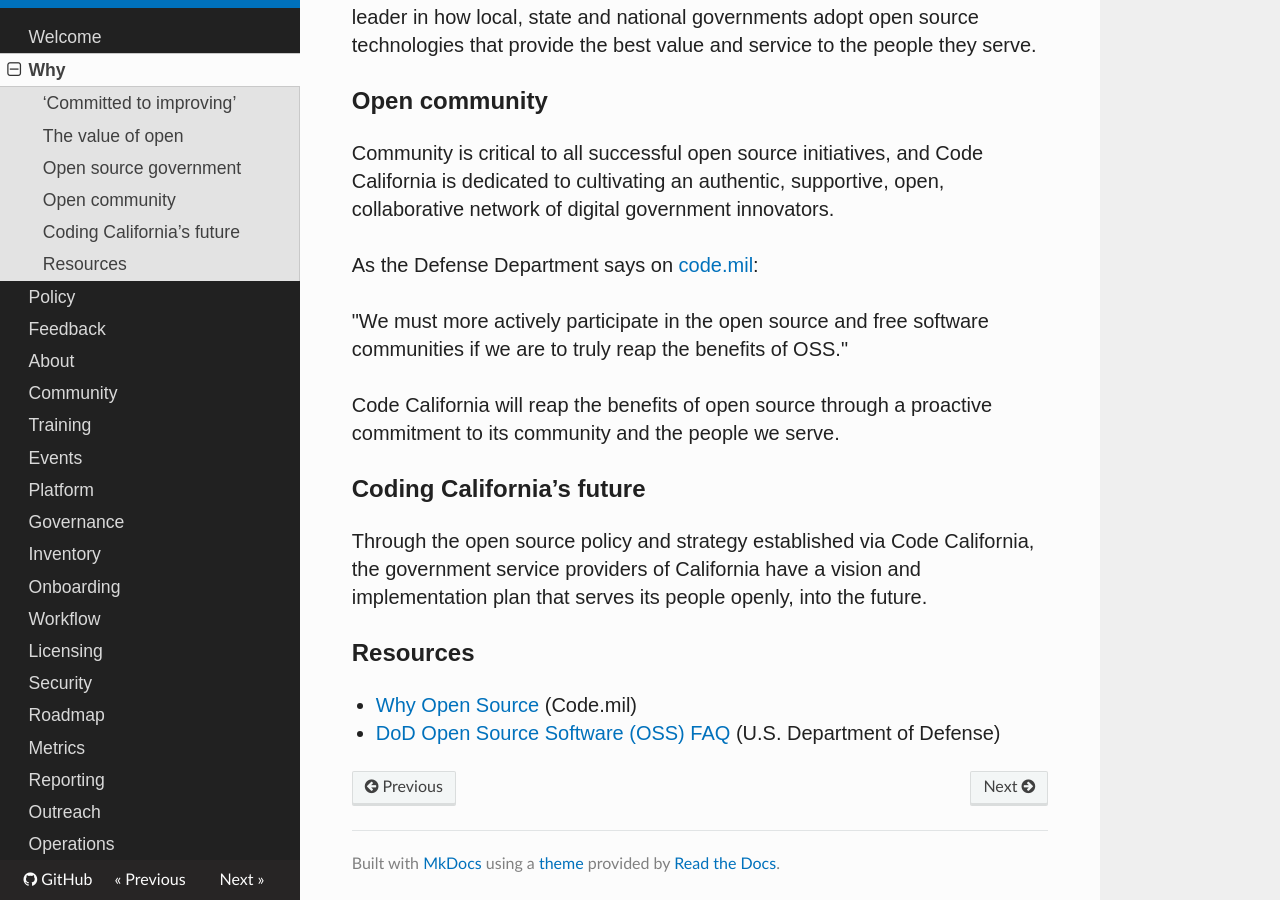
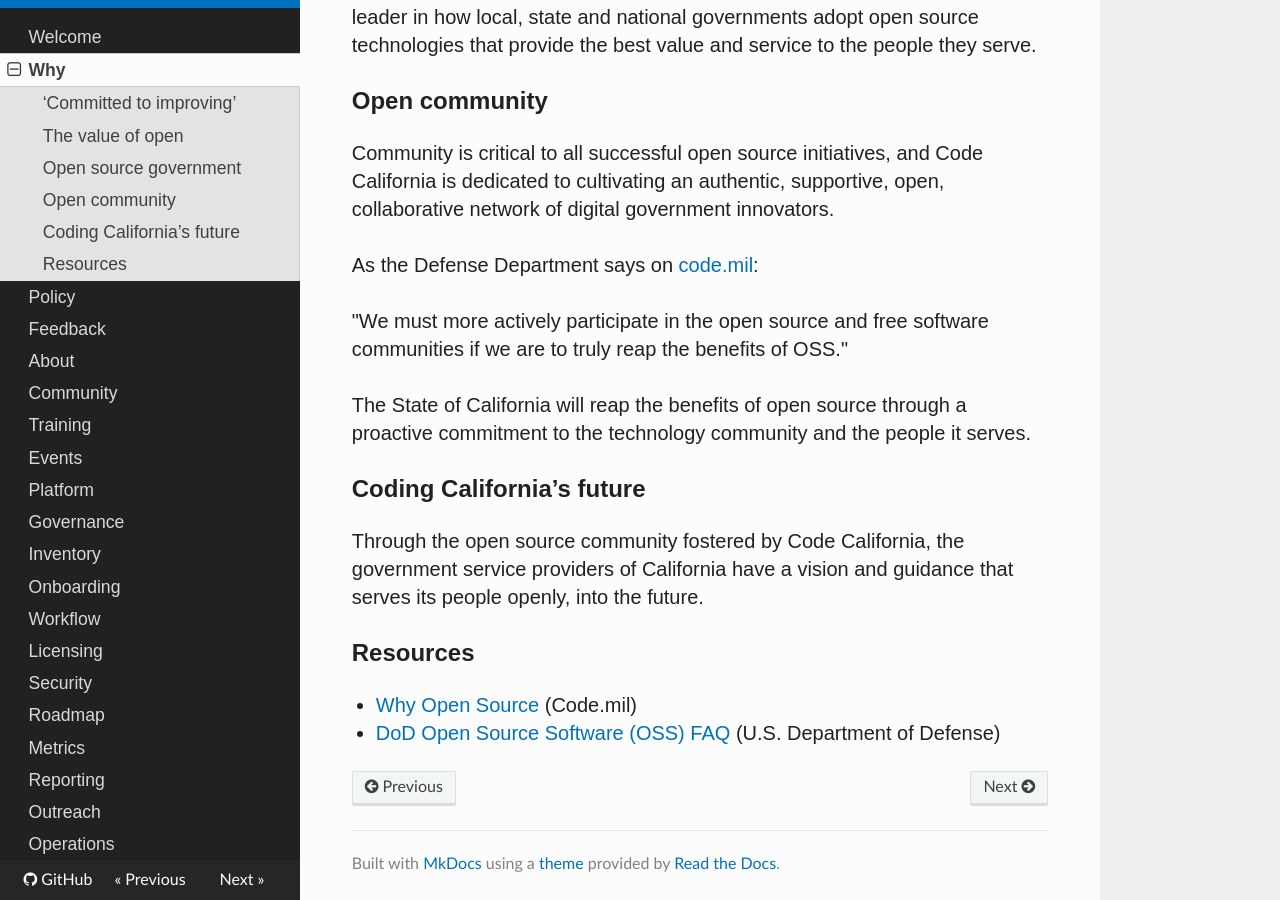
Before and after one commit to CA-CODE-Works/playbook, an MkDocs documentation site: the page built from docs/why.md, in a window 1280 px wide and 900 px high, scrolled down 2101 px. Built offline with MkDocs 1.6.1, drawn with Linux system fonts in a browser that asks for light colours; nearby versions of some CDN libraries; old or Windows-style settings are respelled for this version of MkDocs; some of the changed text lies outside the part shown.

Commit message:
Update why.md

```diff
--- a/docs/why.md
+++ b/docs/why.md
@@ -52,11 +52,11 @@
 
 "We must more actively participate in the open source and free software communities if we are to truly reap the benefits of OSS."
 
-Code California will reap the benefits of open source through a proactive commitment to its community and the people we serve.
+The State of California will reap the benefits of open source through a proactive commitment to the technology community and the people it serves.
 
 ## Coding California’s future
 
-Through the open source policy and strategy established via Code California, the government service providers of California have a vision and implementation plan that serves its people openly, into the future.
+Through the open source community fostered by Code California, the government service providers of California have a vision and guidance  that serves its people openly, into the future.
 
 ## Resources
 
```
Also changed, not shown: other parts of docs/why.md (+2 -2 lines).
